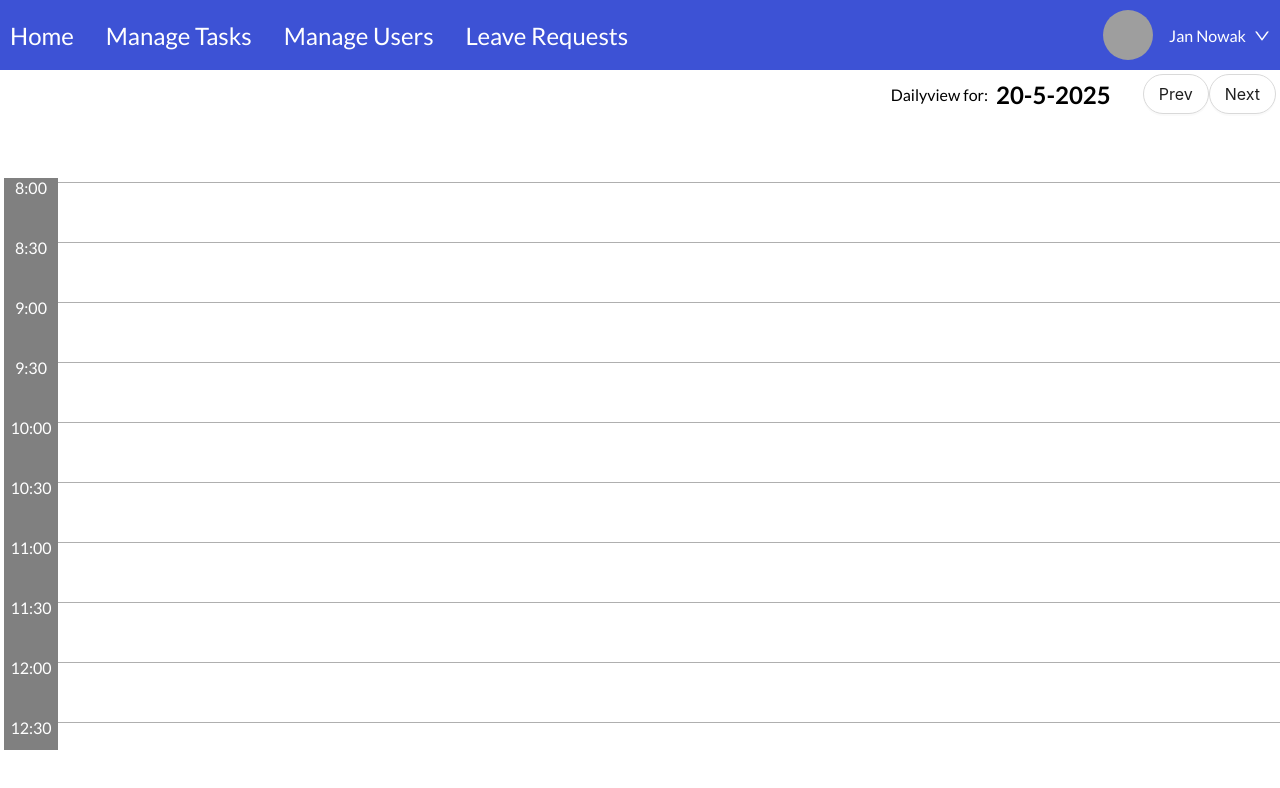
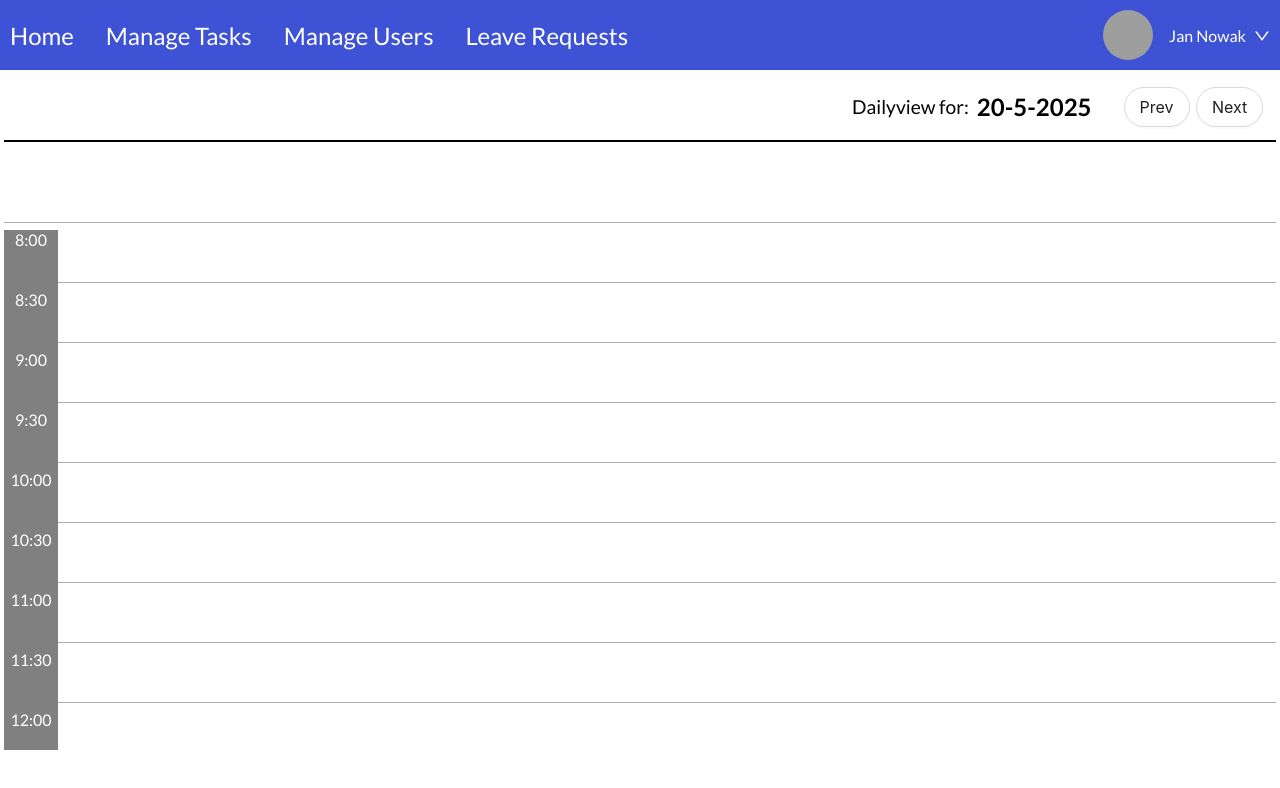
Before and after one commit to vimw/stafframe, a Next.js app: page / in a window 1280 px wide. Shown: the top 788 px of the page. Built offline with nearby package versions, Linux system fonts and the light colour scheme; no server answers; the database is empty; grey boxes are pictures that could not be loaded.

Commit message:
Changes to some css in taskview

```diff
--- a/app/components/Taskview.module.css
+++ b/app/components/Taskview.module.css
@@ -12,10 +12,16 @@
 
 .nav{
     position: relative;
+
+    padding: 0.8rem;
 }
 
 .main{
     position: relative;
+
+    padding-top: 8px;
+
+    border-top: 2px solid black;
 }
 
 .bg {
--- a/app/components/Taskview.tsx
+++ b/app/components/Taskview.tsx
@@ -17,6 +17,7 @@ const hourRange = {
 const taskViewPadding = 4;                                                                  // px
 const taskTabWidth = 400;                                                                   // px
 const headerSize = 64;                                                                      // px
+const headerSpacing = 80;                                                                   // px
 
 const hourBoxSize = 120;                                                                    // px
 const boxBorder = 1;                                                                        // px
@@ -42,8 +43,8 @@ function Taskview({ yday, children }: { yday?: number, children?: React.ReactNod
             </div>
             <div className={styles.main}>
                 <div className={styles.bg} style={{
-                    top: taskViewPadding + headerSize,
-                    left: taskViewPadding
+                    top: headerSpacing,
+                    left: 0
                 }}>
                     {Array.from({ length: boxNumber }).map((_, i) => (
                         <div key={i} style={{
@@ -66,7 +67,7 @@ function Taskviewtimedisplay(){
 
     return (
         <div className={styles.hourdisplay} style={{
-            marginTop: headerSize
+            marginTop: headerSpacing
         }}>
             {Array.from({ length: boxNumber}).map((_, i) => {
                 const totalMin = hourRange.startAt * 60 + i * interval;
--- a/app/components/TaskviewNavigation.module.css
+++ b/app/components/TaskviewNavigation.module.css
@@ -2,6 +2,10 @@
     display: flex;
     justify-content: flex-end;
     align-items: center;
+
+    & p{
+        font-size: 1.2em;
+    }
 
     & h2{
         margin-right: 2rem;
--- a/app/components/TaskviewNavigation.tsx
+++ b/app/components/TaskviewNavigation.tsx
@@ -13,7 +13,7 @@ function TaskviewNavigation({ yday }: { yday?: number }){
         <div className={styles.navbar}>
             <p>Dailyview for: </p>
             <h2>{`${ydayDate.getDate()}-${ydayDate.getMonth()+1}-${ydayDate.getFullYear()}`}</h2>
-            <Button type="default" shape="round" size="large" href={`/dailyview/${ydayFr-1 < 1 ? 365 : ydayFr-1}`}>Prev</Button>
+            <Button type="default" shape="round" size="large" href={`/dailyview/${ydayFr-1 < 1 ? 365 : ydayFr-1}`} style={{marginRight: "0.4rem"}}>Prev</Button>
             <Button type="default" shape="round" size="large" href={`/dailyview/${ydayFr+1 > 365 ? 1 : ydayFr+1}`}>Next</Button>
         </div>
     );
```
